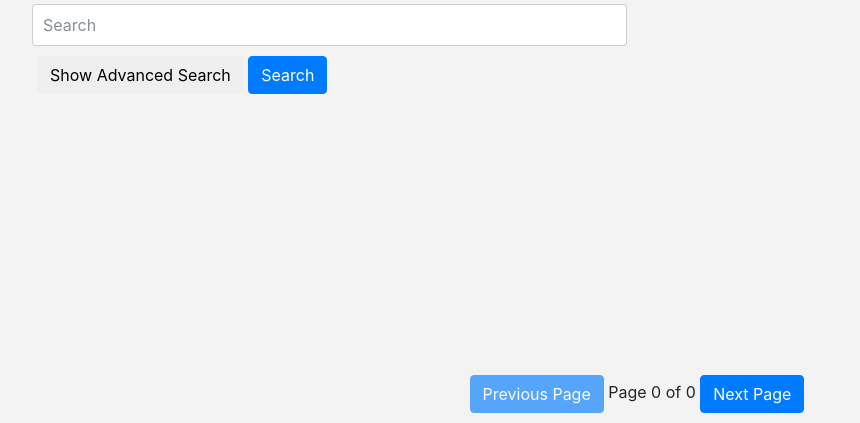
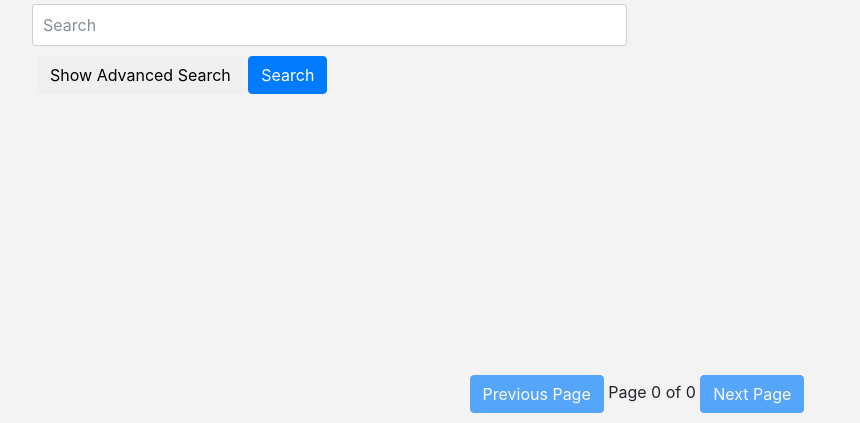
Before and after one commit to noahbranch/8th-Light-Repo, a plain HTML site: page docs/index.html in a window 1280 px wide. Shown: the part 377-800 px from the top of the page, without its empty margins (3-863 px from the left). Drawn offline with Linux system fonts and the light colour scheme.

Commit message:
Disable Next button at start

```diff
--- a/docs/index.html
+++ b/docs/index.html
@@ -64,7 +64,7 @@
         <div>
             <button disabled=disabled id="prevPage" class="btn btn-primary" onclick="prevPage()">Previous Page</button>
             Page <span id="curPage">0</span> of <span id="totalPages">0</span>
-            <button id="nextPage" class="btn btn-primary" onclick="nextPage()">Next Page</button>
+            <button disabled=disabled id="nextPage" class="btn btn-primary" onclick="nextPage()">Next Page</button>
         </div>
     </footer>
 </body>
```
